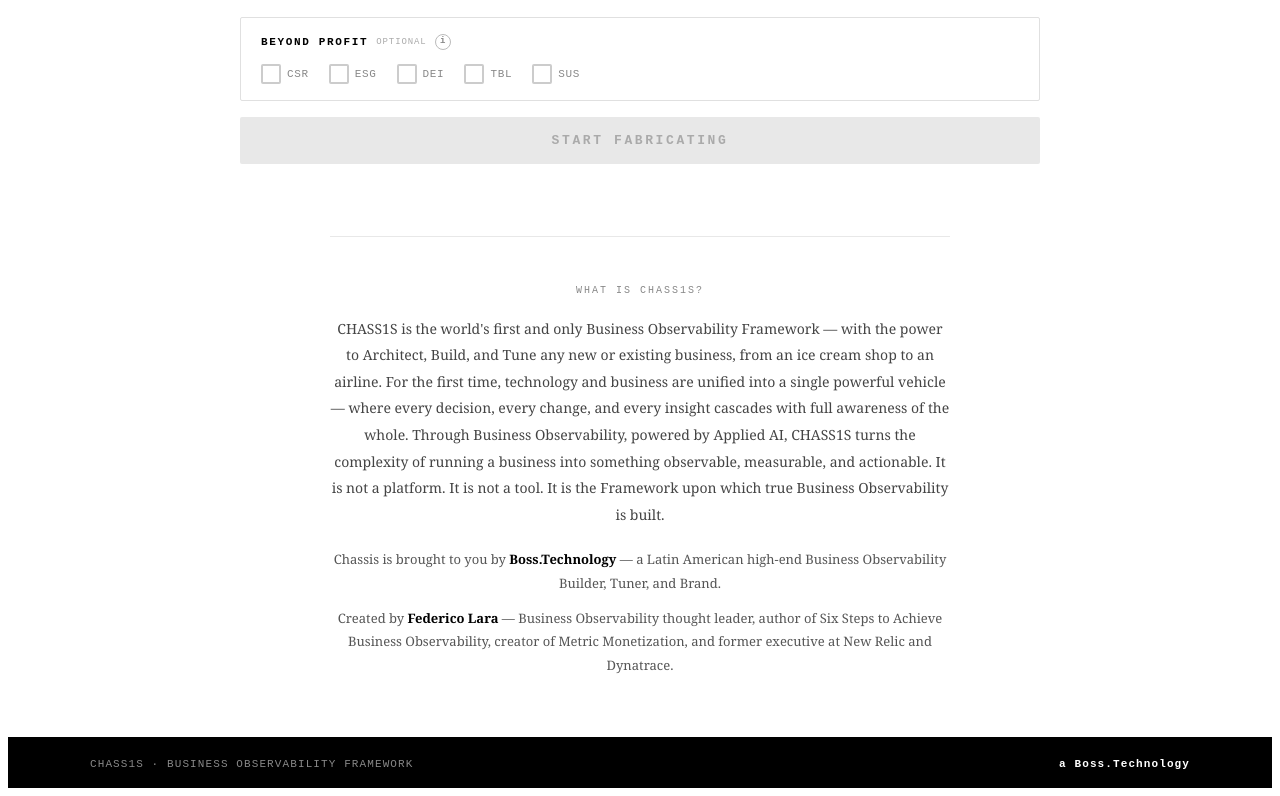
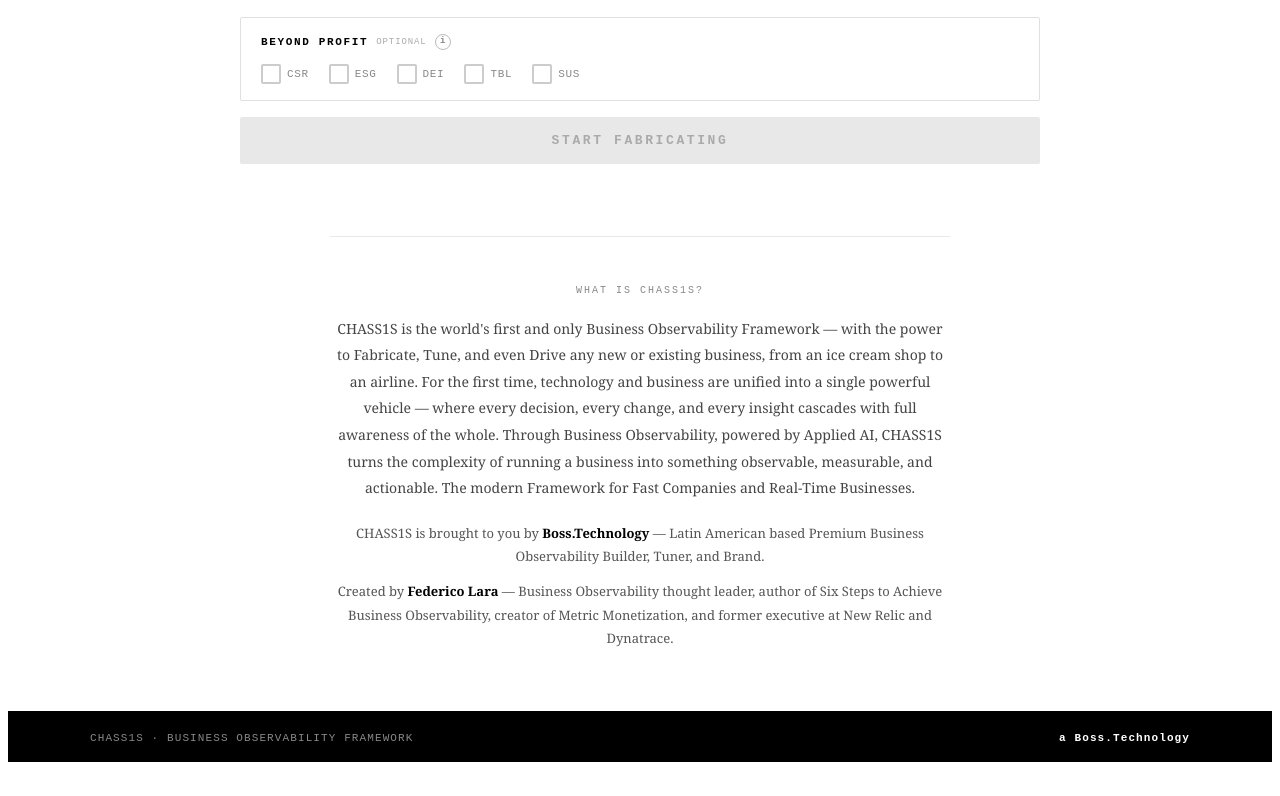
Before and after one commit to BossTechnology/CHS, a React (Vite) app: page / in a window 1280 px wide. Shown: the part 631-1427 px from the top of the page. After the commit the page ends 1401 px from the top, so only its background shows below. Built offline with nearby package versions, Linux system fonts and the light colour scheme.

Commit message:
Update CHASS1S description and credits in all 4 languages

```diff
--- a/src/chs-app.jsx
+++ b/src/chs-app.jsx
@@ -219,8 +219,8 @@
     deployHint: "⌘ + ENTER TO DEPLOY · OPENS IN NEW TAB",
     startBtn: "START FABRICATING",
     whatIsChs: "WHAT IS CHASS1S?",
-    chsDescription: "CHASS1S is the world's first and only Business Observability Framework — with the power to Architect, Build, and Tune any new or existing business, from an ice cream shop to an airline. For the first time, technology and business are unified into a single powerful vehicle — where every decision, every change, and every insight cascades with full awareness of the whole. Through Business Observability, powered by Applied AI, CHASS1S turns the complexity of running a business into something observable, measurable, and actionable. It is not a platform. It is not a tool. It is the Framework upon which true Business Observability is built.",
-    chsCreditBoss: { prefix: "Chassis is brought to you by ", name: "Boss.Technology", suffix: " — a Latin American high-end Business Observability Builder, Tuner, and Brand." },
+    chsDescription: "CHASS1S is the world's first and only Business Observability Framework — with the power to Fabricate, Tune, and even Drive any new or existing business, from an ice cream shop to an airline. For the first time, technology and business are unified into a single powerful vehicle — where every decision, every change, and every insight cascades with full awareness of the whole. Through Business Observability, powered by Applied AI, CHASS1S turns the complexity of running a business into something observable, measurable, and actionable. The modern Framework for Fast Companies and Real-Time Businesses.",
+    chsCreditBoss: { prefix: "CHASS1S is brought to you by ", name: "Boss.Technology", suffix: " — Latin American based Premium Business Observability Builder, Tuner, and Brand." },
     chsCreditFederico: { prefix: "Created by ", name: "Federico Lara", suffix: " — Business Observability thought leader, author of Six Steps to Achieve Business Observability, creator of Metric Monetization, and former executive at New Relic and Dynatrace." },
     selectDepth: "SELECT CHASSIS DEPTH",
     tabs: { intro: "INTRO", introSub: "Business Overview", addis: "ADDIS", addisSub: "Technology Layer", blips: "BLIPS", blipsSub: "Business Layer", kbrs: "KBRs", kbrsSub: "Key Business Results" },
@@ -263,8 +263,8 @@
     deployHint: "⌘ + ENTER PARA DESPLEGAR · SE ABRE EN NUEVA PESTAÑA",
     startBtn: "INICIAR FABRICACIÓN",
     whatIsChs: "¿QUÉ ES CHASS1S?",
-    chsDescription: "CHASS1S es el primer y único Business Observability Framework del mundo — con el poder de Arquitectar, Construir y Afinar cualquier negocio nuevo o existente, desde una heladería hasta una aerolínea. Por primera vez, la tecnología y el negocio se unifican en un solo vehículo poderoso — donde cada decisión, cada cambio y cada insight resuena con plena consciencia del conjunto. A través de Business Observability, impulsada por Applied AI, CHASS1S convierte la complejidad de dirigir un negocio en algo observable, medible y accionable. No es una plataforma. No es una herramienta. Es el Framework sobre el cual se construye la verdadera Business Observability.",
-    chsCreditBoss: { prefix: "Chassis es traído a ti por ", name: "Boss.Technology", suffix: " — un Business Observability Builder, Tuner y Brand latinoamericano de alta gama." },
+    chsDescription: "CHASS1S es el primer y único Business Observability Framework del mundo — con el poder de Fabricar, Afinar e incluso Conducir cualquier negocio nuevo o existente, desde una heladería hasta una aerolínea. Por primera vez, la tecnología y el negocio se unifican en un solo vehículo poderoso — donde cada decisión, cada cambio y cada insight resuena con plena consciencia del conjunto. A través de Business Observability, impulsada por Applied AI, CHASS1S convierte la complejidad de dirigir un negocio en algo observable, medible y accionable. El Framework moderno para Empresas Rápidas y Negocios en Tiempo Real.",
+    chsCreditBoss: { prefix: "CHASS1S es traído a ti por ", name: "Boss.Technology", suffix: " — Premium Business Observability Builder, Tuner y Brand con base en Latinoamérica." },
     chsCreditFederico: { prefix: "Creado por ", name: "Federico Lara", suffix: " — líder de pensamiento en Business Observability, autor de Six Steps to Achieve Business Observability, creador de Metric Monetization, y ex ejecutivo en New Relic y Dynatrace." },
     selectDepth: "SELECCIONAR PROFUNDIDAD DEL CHASSIS",
     tabs: { intro: "INTRO", introSub: "Perfil del Negocio", addis: "ADDIS", addisSub: "Capa Tecnológica", blips: "BLIPS", blipsSub: "Capa Empresarial", kbrs: "KBRs", kbrsSub: "Key Business Results" },
@@ -307,8 +307,8 @@
     deployHint: "⌘ + ENTRÉE POUR DÉPLOYER · OUVRE DANS UN NOUVEL ONGLET",
     startBtn: "COMMENCER LA FABRICATION",
     whatIsChs: "QU'EST-CE QUE CHASS1S?",
-    chsDescription: "CHASS1S est le premier et unique Business Observability Framework au monde — avec le pouvoir d'Architecturer, Construire et Ajuster toute entreprise nouvelle ou existante, d'un glacier à une compagnie aérienne. Pour la première fois, la technologie et l'entreprise sont unifiées en un seul véhicule puissant — où chaque décision, chaque changement et chaque insight se répercute avec une pleine conscience de l'ensemble. À travers Business Observability, propulsée par Applied AI, CHASS1S transforme la complexité de gérer une entreprise en quelque chose d'observable, mesurable et actionnable. Ce n'est pas une plateforme. Ce n'est pas un outil. C'est le Framework sur lequel repose le véritable Business Observability.",
-    chsCreditBoss: { prefix: "Chassis vous est proposé par ", name: "Boss.Technology", suffix: " — un Business Observability Builder, Tuner et Brand latino-américain haut de gamme." },
+    chsDescription: "CHASS1S est le premier et unique Business Observability Framework au monde — avec le pouvoir de Fabriquer, Affiner et même Piloter toute entreprise nouvelle ou existante, d'un glacier à une compagnie aérienne. Pour la première fois, la technologie et l'entreprise sont unifiées en un seul véhicule puissant — où chaque décision, chaque changement et chaque insight se répercute avec une pleine conscience de l'ensemble. À travers Business Observability, propulsée par Applied AI, CHASS1S transforme la complexité de gérer une entreprise en quelque chose d'observable, mesurable et actionnable. Le Framework moderne pour les Entreprises Rapides et les Businesses en Temps Réel.",
+    chsCreditBoss: { prefix: "CHASS1S vous est proposé par ", name: "Boss.Technology", suffix: " — Premium Business Observability Builder, Tuner et Brand basé en Amérique Latine." },
     chsCreditFederico: { prefix: "Créé par ", name: "Federico Lara", suffix: " — leader d'opinion en Business Observability, auteur de Six Steps to Achieve Business Observability, créateur de Metric Monetization, et ancien dirigeant chez New Relic et Dynatrace." },
     selectDepth: "SÉLECTIONNER LA PROFONDEUR DU CHASSIS",
     tabs: { intro: "INTRO", introSub: "Profil de l'Entreprise", addis: "ADDIS", addisSub: "Couche Technologique", blips: "BLIPS", blipsSub: "Couche Métier", kbrs: "KBRs", kbrsSub: "Key Business Results" },
@@ -351,8 +351,8 @@
     deployHint: "⌘ + ENTER PARA IMPLANTAR · ABRE EM NOVA ABA",
     startBtn: "INICIAR FABRICAÇÃO",
     whatIsChs: "O QUE É CHASS1S?",
-    chsDescription: "CHASS1S é o primeiro e único Business Observability Framework do mundo — com o poder de Arquitetar, Construir e Afinar qualquer negócio novo ou existente, de uma sorveteria a uma companhia aérea. Pela primeira vez, tecnologia e negócio são unificados em um único veículo poderoso — onde cada decisão, cada mudança e cada insight reverbera com plena consciência do todo. Através de Business Observability, impulsionado por Applied AI, CHASS1S transforma a complexidade de gerir um negócio em algo observável, mensurável e acionável. Não é uma plataforma. Não é uma ferramenta. É o Framework sobre o qual se constrói o verdadeiro Business Observability.",
-    chsCreditBoss: { prefix: "Chassis é trazido a você pela ", name: "Boss.Technology", suffix: " — uma Business Observability Builder, Tuner e Brand latino-americana de alto padrão." },
+    chsDescription: "CHASS1S é o primeiro e único Business Observability Framework do mundo — com o poder de Fabricar, Afinar e até Conduzir qualquer negócio novo ou existente, de uma sorveteria a uma companhia aérea. Pela primeira vez, tecnologia e negócio são unificados em um único veículo poderoso — onde cada decisão, cada mudança e cada insight reverbera com plena consciência do todo. Através de Business Observability, impulsionado por Applied AI, CHASS1S transforma a complexidade de gerir um negócio em algo observável, mensurável e acionável. O Framework moderno para Empresas Rápidas e Negócios em Tempo Real.",
+    chsCreditBoss: { prefix: "CHASS1S é trazido a você pela ", name: "Boss.Technology", suffix: " — Premium Business Observability Builder, Tuner e Brand com base na América Latina." },
     chsCreditFederico: { prefix: "Criado por ", name: "Federico Lara", suffix: " — líder de pensamento em Business Observability, autor de Six Steps to Achieve Business Observability, criador de Metric Monetization, e ex-executivo na New Relic e Dynatrace." },
     selectDepth: "SELECIONAR PROFUNDIDADE DO CHASSIS",
     tabs: { intro: "INTRO", introSub: "Perfil do Negócio", addis: "ADDIS", addisSub: "Camada Tecnológica", blips: "BLIPS", blipsSub: "Camada de Negócio", kbrs: "KBRs", kbrsSub: "Key Business Results" },
```
